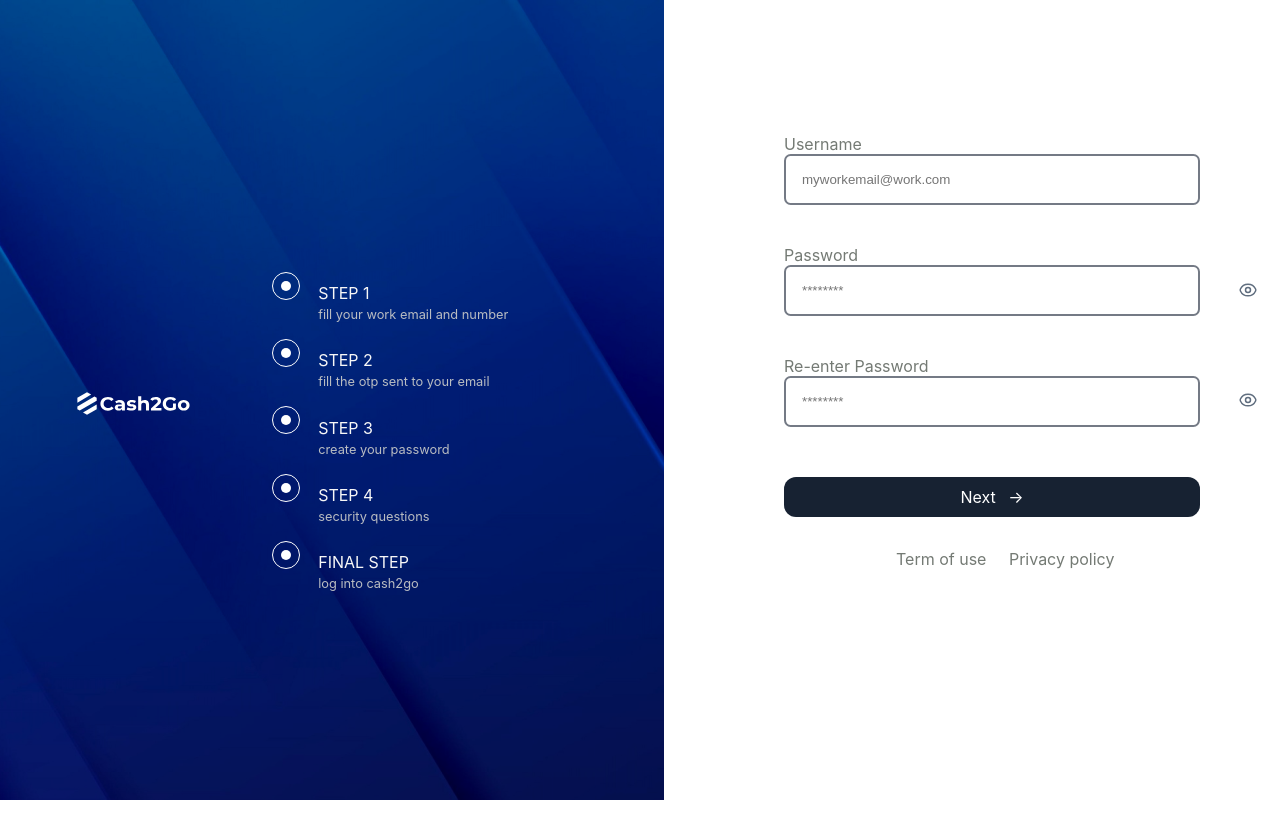
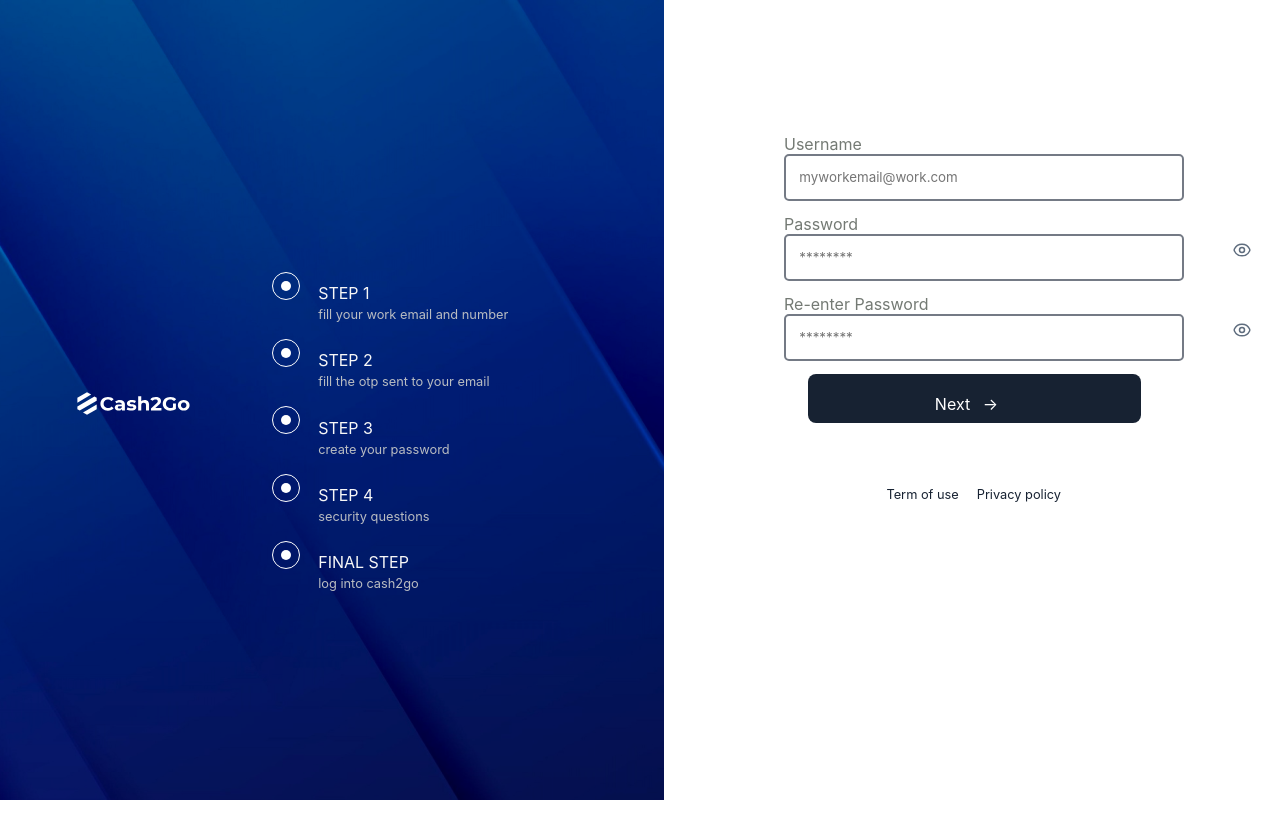
Before and after one commit to joyibeh93/Cash2go-loan-app, a React (Create React App) app: page /signupstep3 in a window 1280 px wide. Shown: the top 838 px of the page. Built offline with nearby package versions, Linux system fonts and the light colour scheme; the HTML template or start-up script is replaced by a standard one.

Commit message:
added styling to sign-up pages

```diff
--- a/src/Components/OtpForm.jsx
+++ b/src/Components/OtpForm.jsx
@@ -462,7 +462,7 @@ const OtpForm = ({ email, nextStep }) => {
           <div className="btn otp">
             <Buttons button="Submit" disabled={isSubmitting} />
           </div>
-          <p className="terms">
+          <p className="otp-term">
             Term of use &nbsp; &nbsp; Privacy policy
           </p>
         </Form>
--- a/src/Components/ResetPswrdForm.jsx
+++ b/src/Components/ResetPswrdForm.jsx
@@ -47,7 +47,7 @@ const ResetPasswordForm = () => {
 
   return (
     <div className="form-container">
-      <h1>Reset Password</h1>
+      <h1 className="re-heading">Reset Password</h1>
       <Formik
         initialValues={{ email: '' }}
         validationSchema={emailSchema}
@@ -70,13 +70,13 @@ const ResetPasswordForm = () => {
               component="div"
               className="error-message"
             />
-            <div className="btn re-btn">
+            <div className="re-btn">
               <Buttons button="Next" />
             </div>
           </Form>
         )}
       </Formik>
-      <p className="terms">Term of use &nbsp; &nbsp; Privacy policy</p>
+      <p className=" re-terms">Term of use &nbsp; &nbsp; Privacy policy</p>
     </div>
   );
 };
--- a/src/Components/SignUp.jsx
+++ b/src/Components/SignUp.jsx
@@ -102,9 +102,9 @@ const Signup = () => {
           />
           <img src={eyeIcon} className="eye1-signup1" alt="eye-icon" />
           <ErrorMessage name="companyID" component="div" className="error-message" />
-
-
-          <button className='button-signup1' type='submit'>Next <span className="arrow-right">&rarr;</span></button>
+          <div className="b-signup1">
+          <button className='' type='submit'>Next <span className="arrow-right">&rarr;</span></button>
+          </div>
 
           <p className="terms-signup1">Term of use &nbsp; &nbsp; Privacy policy</p>
         </Form>
--- a/src/Components/SignUpStep3.jsx
+++ b/src/Components/SignUpStep3.jsx
@@ -402,8 +402,9 @@ const SignIn = () => {
               Sign In
             </button>
           </div> */}
-          <button className='button-signup1' type='submit'>Next <span className="arrow-right">&rarr;</span></button>
-          <p className="terms-signin">Term of use &nbsp; &nbsp; Privacy policy</p>
+          <div className="step3-btn"><button className='' type='submit'>Next <span className="arrow-right">&rarr;</span></button></div>
+
+          <p className="step3-trm">Term of use &nbsp; &nbsp; Privacy policy</p>
         </Form>
       </Formik>
     </div>
--- a/src/Components/UserInfo.jsx
+++ b/src/Components/UserInfo.jsx
@@ -40,7 +40,7 @@ const UserInfo = () => {
               <img src={approvedTransparent} alt="approved-icon" /> Approved
             </button>
           </p>
-          <img className="approved-black" src={approvedBlack} alt="" />
+          <img className="appr-black" src={approvedBlack} alt="" />
         </div>
         {/* credit utilization details */}
         <div>
@@ -55,7 +55,7 @@ const UserInfo = () => {
               <img src={pendingTransparent} alt="approved-icon" /> Pending
             </button>
           </p>
-          <img className="pending-black" src={pendingBlack} alt="" />
+          <img className="pend-black" src={pendingBlack} alt="" />
         </div>
         {/* outstanding debt details */}
         <div>
@@ -70,7 +70,7 @@ const UserInfo = () => {
               <img src={approvedTransparent} alt="approved-icon" /> Excellent
             </button>
           </p>
-          <img className="rejected-black" src={rejectedBlack} alt="" />
+          <img className="rej-black" src={rejectedBlack} alt="" />
         </div>
       </div>
     </div>
--- a/src/Styles/Login.css
+++ b/src/Styles/Login.css
@@ -33,8 +33,19 @@
   font-family: var(--font-family-body);
   font-weight: bold;
 }
+.login-btn{
+  font-family: var(--font-family-body);
+  background-color: var(--submit-btn-bg-clr);
+  padding: 0.6em;
+  outline: none;
+  border-radius: 0.5em;
+  /* margin-top: 0.125em; */
+  text-align: center;
+  width: 80%;
+  margin-left: 1.5em;
+}
 
-.login-btn {
+/* .login-btn {
   width: 80%;
   font-family: var(--font-family-body);
   text-transform: uppercase;
@@ -47,7 +58,7 @@
   text-align: center;
 
   cursor: pointer;
-}
+} */
 
 .login-btn button {
   background-color: transparent;
--- a/src/Styles/OtpForm.css
+++ b/src/Styles/OtpForm.css
@@ -86,7 +86,7 @@ form p {
 .btn {
   font-family: var(--font-family-body);
   background-color: var(--submit-btn-bg-clr);
-  padding: 15px 5px;
+  padding: 0.6em;
   border-radius: 12px;
   margin-top: 5px;
   text-align: center;
@@ -100,3 +100,10 @@ form p {
   outline: none;
   cursor: pointer;
 }
+.otp-term{
+  margin-top: 5em;
+  margin-left: 3em;
+  font-family: var(--font-family-body);
+  font-size: 0.8rem;
+  cursor: pointer;
+}
--- a/src/Styles/Resetpswrd.css
+++ b/src/Styles/Resetpswrd.css
@@ -7,7 +7,11 @@
   height: 100vh;
   padding: 3em;
 }
-
+.re-heading{
+  text-align: center;
+  color: var(--sign-up-btn-bg-clr);
+  margin-right: 3em;
+}
 .form {
   padding: 1em 2em;
   /* margin-left: 4.5em; */
@@ -22,22 +26,37 @@
   margin-bottom: 5px;
   margin-right: 8em;
 }
-
-.input {
-  display: block;
-  width: 100%;
-  padding: 1.2em;
-  border: 1px solid black;
+.input{
+    border-radius: 5px;
+    width: 30em;
+    padding: 1em;
+    margin-bottom: 1em;
+    font-family: var(--font-family-body);
+    outline: 0;
+    border: 2px solid #747a85;
+}
+.re-btn {
+  /* margin-left: 4em;
+  width: 70%; */
+  font-family: var(--font-family-body);
+  background-color: var(--submit-btn-bg-clr);
+  padding: 0.6em;
   outline: none;
   border-radius: 0.5em;
-  margin-bottom: 1em;
+  margin-top: 0.125em;
+  text-align: center;
+  width: 60%;
+  margin-left: 1.5em;
 }
-
-.re-btn {
-  margin-left: 4em;
-  width: 70%;
+.re-btn button{
+    background-color: transparent;
+    color: #fff;
+    border: none;
+    cursor: pointer;
+  }
+.re-terms {
+  margin-top: 5em;
+  margin-right: 8em;
+  font-size: 0.8rem;
+  cursor: pointer;
 }
-
-.terms {
-  margin-top: 5em;
-}
--- a/src/Styles/Signup1.css
+++ b/src/Styles/Signup1.css
@@ -1,7 +1,7 @@
 .eye1-signup1 {
   position: absolute;
-  top: 22.7em;
-  left: 75em;
+  top: 22em;
+  left: 74em;
 }
 
 
@@ -17,11 +17,9 @@
 
 .form-container-signup1 h2 {
   font-size: 2.0em;
-  font-weight: lighter;
-  margin-bottom: 0.5em;
-
+  /* font-weight: lighter; */
+  /* margin-bottom: 0.5em; */
 }
-
 .form-signup1 {
   padding: 1em 2em;
   /* margin-left: 4.5em; */
@@ -39,8 +37,17 @@
   color: #747a74;
   font-family: var(--font-family-body);
 }
+.input-signup1{
+    border-radius: 5px;
+    width: 30em;
+    padding: 1em;
+    margin-bottom: 1em;
+    font-family: var(--font-family-body);
+    outline: 0;
+    border: 2px solid #747a85;
+}
 
-.input-signup1 {
+/* .input-signup1 {
   display: block;
   width: 100%;
   padding: 1.2em;
@@ -48,17 +55,34 @@
   outline: none;
   border-radius: 0.5em;
   margin-bottom: 3em;
-}
-
-
+} */
 .terms-signup1 {
   margin-top: 5em;
   margin-left: 7em;
   color: #747a74;
   font-family: var(--font-family-body);
+  font-size: 0.8rem;
+  cursor: pointer;
+}
+.b-signup1{
+  font-family: var(--font-family-body);
+  background-color: var(--submit-btn-bg-clr);
+  padding: 0.6em;
+  outline: none;
+  border-radius: 0.5em;
+  /* margin-top: 0.125em; */
+  text-align: center;
+  width: 80%;
+  margin-left: 1.5em;
+}
+.b-signup1 button{
+  background-color: transparent;
+    color: #fff;
+    border: none;
+    cursor: pointer;
 }
 
-.button-signup1 {
+/* .b-signup1 {
   line-height: 2.5;
   width: 26em;
   font-size: 1rem;
@@ -67,8 +91,8 @@
   border-radius: 12px;
   font-family: var(--font-family-body);
   background-color: var(--submit-btn-bg-clr);
-}
+} */
 
-.button-signup1:hover {
+/* .button-signup1:hover {
   background-color: var(--submit-btn-bg-clr);
-}
+} */
--- a/src/Styles/Signupstep3.css
+++ b/src/Styles/Signupstep3.css
@@ -21,7 +21,7 @@
   margin-left: 3em;
 } */
 
-.button-signup1 {
+/* .button-signup1 {
   line-height: 2.5;
   width: 26em;
   font-size: 1rem;
@@ -30,9 +30,20 @@
   border-radius: 12px;
   font-family: var(--font-family-body);
   background-color: var(--submit-btn-bg-clr);
+} */
+.step3-btn{
+  font-family: var(--font-family-body);
+  background-color: var(--submit-btn-bg-clr);
+  padding: 0.6em;
+  outline: none;
+  border-radius: 0.5em;
+  /* margin-top: 0.125em; */
+  text-align: center;
+  width: 80%;
+  margin-left: 1.5em;
 }
 
-.button button {
+.step3-btn button {
   background-color: transparent;
   color: #fff;
   border: none;
@@ -41,14 +52,19 @@
 
 .eye {
   position: absolute;
-  left: 77.4em;
-  top: 17.5em;
+  left: 77em;
+  top: 15em;
 }
+/* .eye{
+  position: absolute;
+  top: 22em;
+  left: 74em;
+} */
 
 .eye2 {
   position: absolute;
-  top: 24.4em;
-  left: 77.4em;
+  top: 20em;
+  left: 77em;
   cursor: pointer;
 }
 
@@ -77,3 +93,9 @@
   align-items: center;
   margin-bottom: 4em;
 }
+.step3-trm{
+  margin-top: 5em;
+  margin-left: 8em;
+  font-size: 0.8rem;
+  cursor: pointer;
+}
--- a/src/Styles/UserInfo.css
+++ b/src/Styles/UserInfo.css
@@ -97,22 +97,22 @@
   .details {
     margin: 0.5rem 0;
   }
-  /* .approved-black {
+  .appr-black {
     position: absolute;
     left: 36.5rem;
     bottom: 28rem;
     width: 1.875rem;
-  } */
-  /* .pending-black {
+  }
+  .pend-black {
     position: absolute;
     left: 54.5rem;
     bottom: 28rem;
     width: 1.875rem;
     background-color:var(--pending-btn-bg-clr)
-  } */
-  /* .rejected-black {
+  }
+  .rej-black {
     position: absolute;
     left: 75.9rem;
     bottom: 28rem;
     width: 1.875rem;
-  } */
+  }
```
